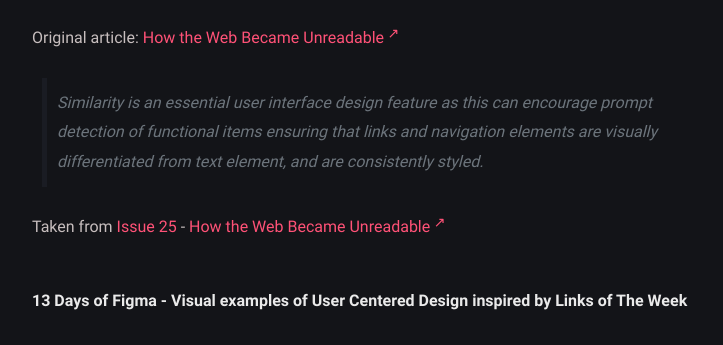
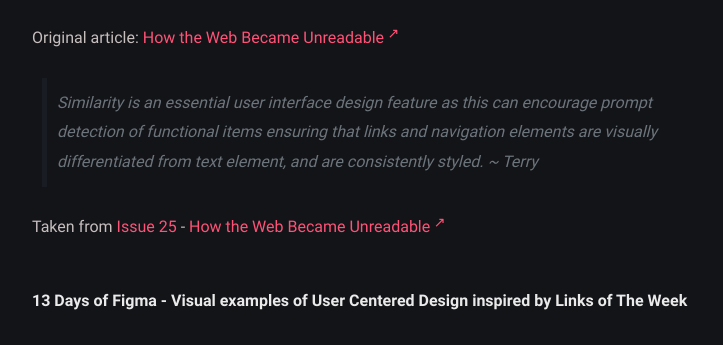
Before and after one commit to wristtattoo/jekyll-klise, a Jekyll site: the page built from _posts/2020-11-23-13-days-of-figma-day-7-how-the-web-became-unreadable.md, in a window 1280 px wide. Shown: the part 1071-1416 px from the top of the page, without its empty margins (278-1001 px from the left). Built offline with Jekyll 4.4.1, drawn with Linux system fonts in a browser that asks for light colours; a script that is not in the unit is left out.

Commit message:
13Dof Day 7
Day 7

```diff
--- a/_posts/2020-11-23-13-days-of-figma-day-7-how-the-web-became-unreadable.md
+++ b/_posts/2020-11-23-13-days-of-figma-day-7-how-the-web-became-unreadable.md
@@ -6,11 +6,11 @@
 ---
 <iframe style="border: 1px solid rgba(0, 0, 0, 0.1);" width="100%" height="650" src="https://www.figma.com/embed?embed_host=share&url=https%3A%2F%2Fwww.figma.com%2Fproto%2FdHTDfkhz7DSCpFgM9EM6ow%2F13-Days-of-Figma-Day-7%3Fnode-id%3D1%253A148%26viewport%3D-628%252C-1605%252C2%26scaling%3Dmin-zoom" allowfullscreen></iframe>
 
-Original article: [How the Web Became Unreadable](https://uxdesign.cc/said-no-user-ever-1a3790a96dd1){:title="How the Web Became Unreadable"}{:alt="How the Web Became Unreadable"}{:target="_blank"}
+Original article: [How the Web Became Unreadable](https://www.wired.com/2016/10/how-the-web-became-unreadable){:title="How the Web Became Unreadable"}{:alt="How the Web Became Unreadable"}{:target="_blank"}
 
-> Similarity is an essential user interface design feature as this can encourage prompt detection of functional items ensuring that links and navigation elements are visually differentiated from text element, and are consistently styled.
+> Similarity is an essential user interface design feature as this can encourage prompt detection of functional items ensuring that links and navigation elements are visually differentiated from text element, and are consistently styled. ~ Terry
 
-Taken from [Issue 25](/issue-25-27-october-2016-design-freebies-icons/){:title="Issue 25"}{:alt="Issue 25"} - [How the Web Became Unreadable](https://uxplanet.org/what-you-need-to-know-about-gestalt-principle-c440f5d7fc1d){:title="How the Web Became Unreadable"}{:alt="How the Web Became Unreadable"}{:target="_blank"}
+Taken from [Issue 25](/issue-25-27-october-2016-design-freebies-icons/){:title="Issue 25"}{:alt="Issue 25"} - [How the Web Became Unreadable](https://www.wired.com/2016/10/how-the-web-became-unreadable){:title="How the Web Became Unreadable"}{:alt="How the Web Became Unreadable"}{:target="_blank"}
 
 
 ##### 13 Days of Figma - Visual examples of User Centered Design inspired by Links of The Week
```
Also changed, not shown: 13daysoffigma.md (+11 -0 lines).
